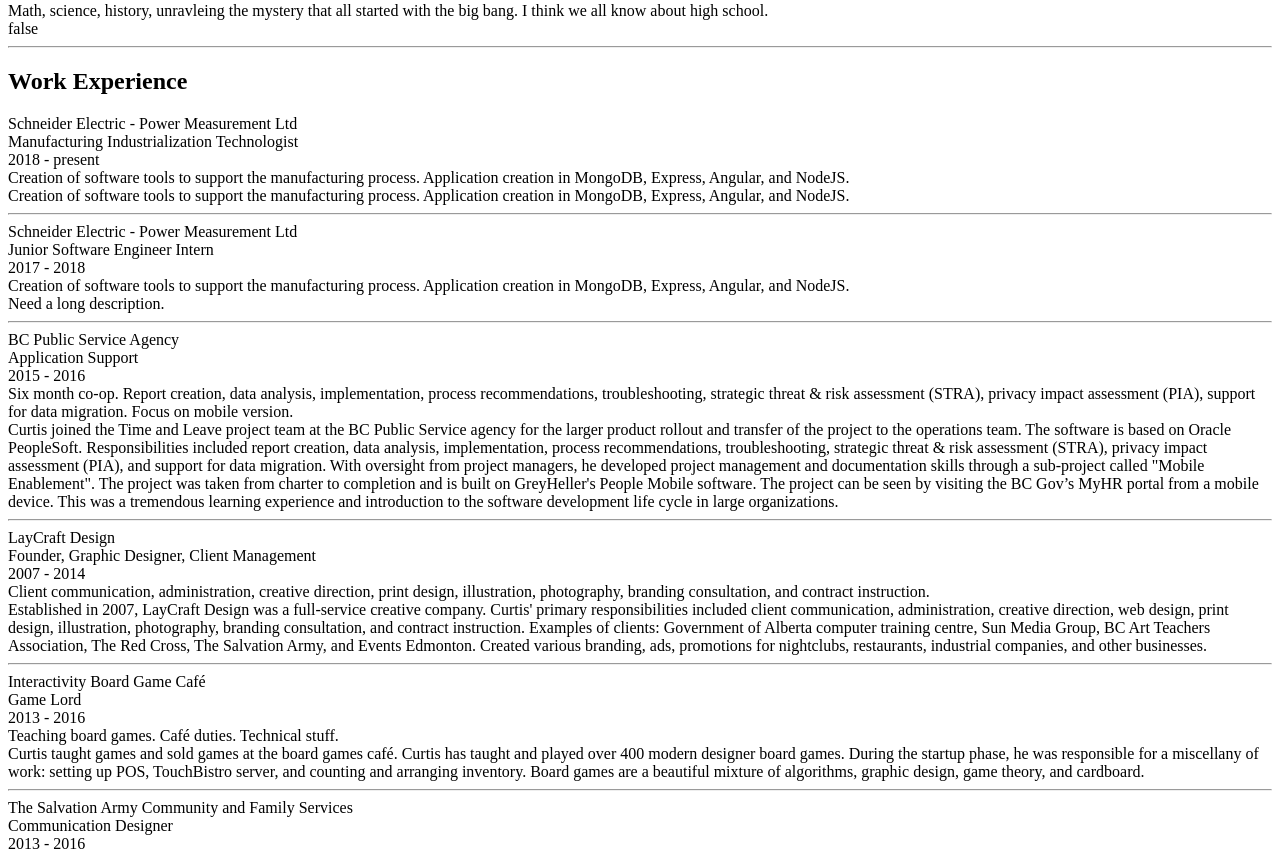
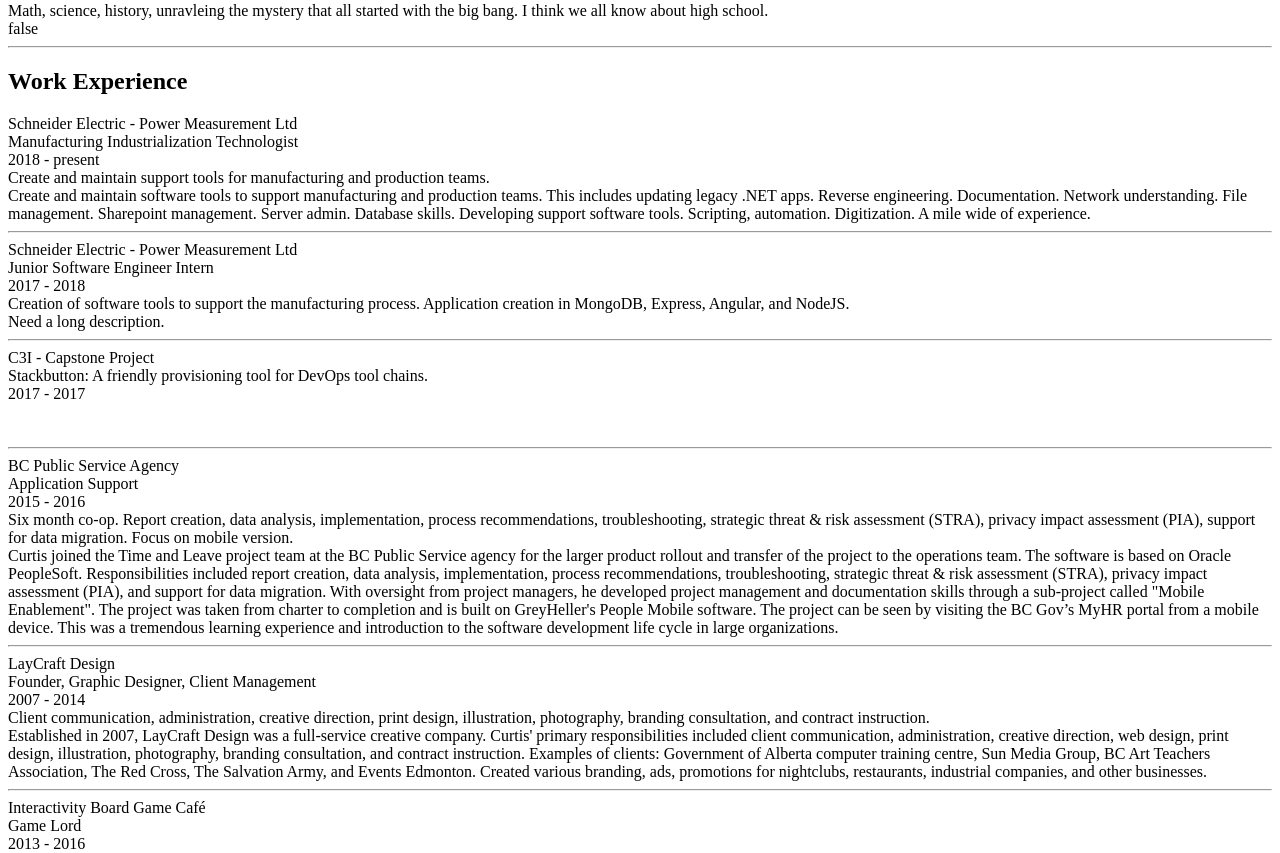
Before and after one commit to LayCraft/portfolio, an Angular app: page / in a window 1280 px wide. Shown: the part 1217-2070 px from the top of the page. Built offline with nearby package versions, Linux system fonts and the light colour scheme.

Commit message:
add more text

```diff
--- a/src/app/classes/job.ts
+++ b/src/app/classes/job.ts
@@ -5,5 +5,5 @@ export class Job {
     endDate: string;
     shortDescription: string;
     longDescription: string;
-    keywords: string[];
+    bonus: string[]; // This is a collection of flavour text that can be added onto the resume for situations where specific information is saught.
 }
--- a/src/app/job-list/job-list.component.ts
+++ b/src/app/job-list/job-list.component.ts
@@ -13,9 +13,37 @@ export class JobListComponent implements OnInit {
       positionName: 'Manufacturing Industrialization Technologist',
       startDate: '2018',
       endDate: 'present',
-      shortDescription: 'Creation of software tools to support the manufacturing process. Application creation in MongoDB, Express, Angular, and NodeJS. ',
-      longDescription: 'Creation of software tools to support the manufacturing process. Application creation in MongoDB, Express, Angular, and NodeJS. ',
-      keywords: []
+      shortDescription: 'Create and maintain support tools for manufacturing and production teams.',
+      longDescription: 'Create and maintain software tools to support manufacturing and production teams. This includes updating legacy .NET apps. Reverse engineering. Documentation. Network understanding. File management. Sharepoint management. Server admin. Database skills. Developing support software tools. Scripting, automation. Digitization. A mile wide of experience.',
+      bonus: [
+        'Active Directory',
+        'ASP.NET',
+        'Angular',
+        'C#',
+        'Email',
+        'Engineering',
+        'ExpressJS',
+        'Database',
+        'Docker and virtualization',
+        'Group policy',
+        'Industrialization',
+        'InfoSec',
+        'JavaScript',
+        'Linux',
+        'Labview',
+        'Project management',
+        'Python 3',
+        'NodeJS',
+        'Sharepoint',
+        'Raspberry Pi',
+        'Reverse Engineering',
+        'Server Admin and permissions',
+        'Systems Architecture',
+        'Testing',
+        'Versioning Github and Perforce',
+        'Virtualization P2V',
+        'Windows'
+      ]
     },
     {
       companyName: 'Schneider Electric - Power Measurement Ltd',
@@ -24,7 +52,18 @@ export class JobListComponent implements OnInit {
       endDate: '2018',
       shortDescription: 'Creation of software tools to support the manufacturing process. Application creation in MongoDB, Express, Angular, and NodeJS. ',
       longDescription: 'Need a long description.',
-      keywords: []
+      bonus: [
+
+      ]
+    },
+    {
+      companyName: 'C3I - Capstone Project',
+      positionName: 'Stackbutton: A friendly provisioning tool for DevOps tool chains.',
+      startDate: '2017',
+      endDate: '2017',
+      shortDescription: '',
+      longDescription: '',
+      bonus: []
     },
     {
       companyName: 'BC Public Service Agency',
@@ -33,7 +72,7 @@ export class JobListComponent implements OnInit {
       endDate: '2016',
       shortDescription: 'Six month co-op. Report creation, data analysis, implementation, process recommendations, troubleshooting, strategic threat & risk assessment (STRA), privacy impact assessment (PIA), support for data migration. Focus on mobile version.',
       longDescription: 'Curtis joined the Time and Leave project team at the BC Public Service agency for the larger product rollout and transfer of the project to the operations team.\nThe software is based on Oracle PeopleSoft. Responsibilities included report creation, data analysis, implementation, process recommendations, troubleshooting, strategic threat & risk assessment (STRA), privacy impact assessment (PIA), and support for data migration.\n With oversight from project managers, he developed project management  and documentation skills through a sub-project called "Mobile Enablement". The project was taken from charter to completion and is built on GreyHeller\'s People Mobile software. The project can be seen by visiting the BC Gov’s MyHR portal from a mobile device. This was a tremendous learning experience and introduction to the software development life cycle in large organizations.',
-      keywords: []
+      bonus: []
     },
     {
       companyName: 'LayCraft Design',
@@ -42,7 +81,7 @@ export class JobListComponent implements OnInit {
       endDate: '2014',
       shortDescription: 'Client communication, administration, creative direction, print design, illustration, photography, branding consultation, and contract instruction.',
       longDescription: 'Established in 2007, LayCraft Design was a full-service creative company. Curtis\' primary responsibilities included client communication, administration, creative direction, web design, print design, illustration, photography, branding consultation, and contract instruction.\nExamples of clients: Government of Alberta computer training centre, Sun Media Group, BC Art Teachers Association, The Red Cross, The Salvation Army, and Events Edmonton. Created various branding, ads, promotions for nightclubs, restaurants, industrial companies, and other businesses.',
-      keywords: []
+      bonus: []
     },
     {
       companyName: 'Interactivity Board Game Café',
@@ -51,7 +90,7 @@ export class JobListComponent implements OnInit {
       endDate: '2016',
       shortDescription: 'Teaching board games. Café duties. Technical stuff.',
       longDescription: 'Curtis taught games and sold games at the board games café. Curtis has taught and played over 400 modern designer board games. During the startup phase, he was responsible for a miscellany of work: setting up POS, TouchBistro server, and counting and arranging inventory. Board games are a beautiful mixture of algorithms, graphic design, game theory, and cardboard.',
-      keywords: []
+      bonus: []
     },
     {
       companyName: 'The Salvation Army Community and Family Services',
@@ -60,7 +99,7 @@ export class JobListComponent implements OnInit {
       endDate: '2016',
       shortDescription: 'Website content, rebranding, communication design, computer literacy instruction.',
       longDescription: 'Curtis set up and the new Joomla website. He collected and wrote descriptions about the many programs and services that The Salvation Army Stan Hagen Centre for Families provides. He redesigned print materials to fit the centre\'s renaming: forms, business cards, certificates, manuals, signs, and etc… Curtis taught computer literacy skills in the computer lab: Windows, File Management, Word, Excel, and powerpoint. During Christmas he was responsible for various organizational tasks surrounding the Christmas Hamper and Toy Shop programs such as collecting and managing client intake data.',
-      keywords: []
+      bonus: []
     },
     {
       companyName: 'Northern Alberta Institute of Technology (NAIT)',
@@ -69,7 +108,7 @@ export class JobListComponent implements OnInit {
       endDate: '2009',
       shortDescription: 'Curriculum development, and instruction for graphic design classes.',
       longDescription: 'Curtis developed curriculum and instructed at The Northern Alberta Institute of Technology (NAIT).  Classes included InDesign Level 1 & 2, Acrobat Level 1 & 2, Print Tools for Scanning & Printing, Photoshop Level 1-3, Digital Photo Basic, and Design Theory. He was also an instructor for NAIT\'s kids summer camps in GameMaker, digital photography, and Photoshop.',
-      keywords: []
+      bonus: []
     },
     {
       companyName: 'Edmonton Digital Arts College',
@@ -78,7 +117,7 @@ export class JobListComponent implements OnInit {
       endDate: '2009',
       shortDescription: 'Instructor for graphic design tools. Focused training.',
       longDescription: 'After graduation, the college hired Curtis for his ability to instruct. Curtis\' work was mainly in corporate-training and focused-training. He provided classes for various organizations such as: Blackberry & Acrobat Pro training for the Government of Alberta, InDesign Training for Sun Media Group, Adobe creative suite training for the University of Alberta\'s faculty of extension.',
-      keywords: []
+      bonus: []
     },
     {
       companyName: 'AT&T (Via: Convergys)',
@@ -87,7 +126,7 @@ export class JobListComponent implements OnInit {
       endDate: '2006',
       shortDescription: 'Tech-support, after-hours tech-support, billing support, activations and transfers.',
       longDescription: 'Customers across the western USA called for troubleshooting and support with their GSM devices. Curtis used Siebel and AXIS CRM systems to track, resolve, and notate issues. Included troubleshooting of various GSM issues using AT&T tools.',
-      keywords: []
+      bonus: []
     },
     {
       companyName: 'Starbucks Coffee Co.',
@@ -96,7 +135,7 @@ export class JobListComponent implements OnInit {
       endDate: '2006',
       shortDescription: 'Slinging coffee and schmoozing with patrons.',
       longDescription: 'Curtis\' responsibility at Starbucks was primarily a Barista but included training other staff on making bar drinks. He started in West Edmonton Mall Chapters and transferred to Callingwood. He then moved to Terra Losa. Starbucks\' work flexibility allowed him to work in dozens of stores in Edmonton and with many types of people.',
-      keywords: []
+      bonus: []
     },
 
   ];
```
